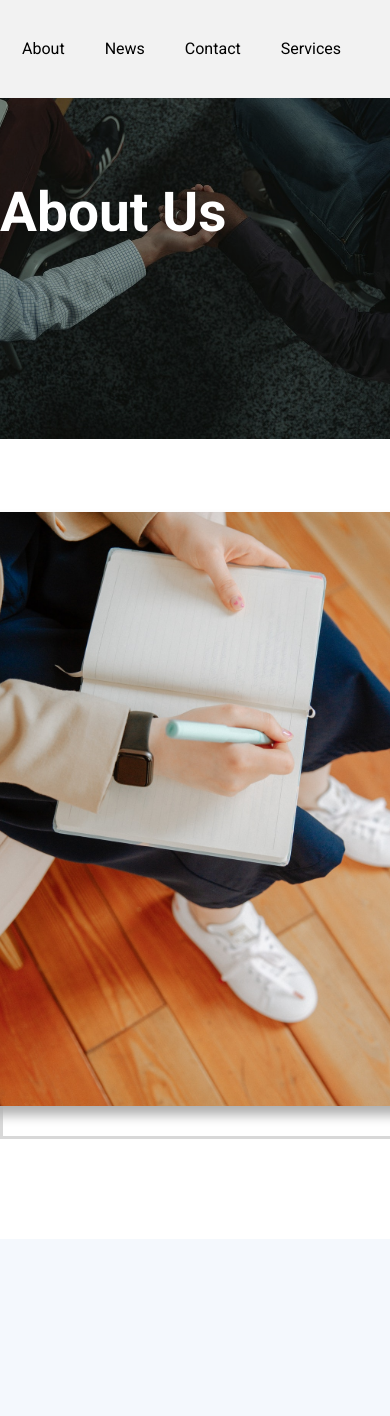
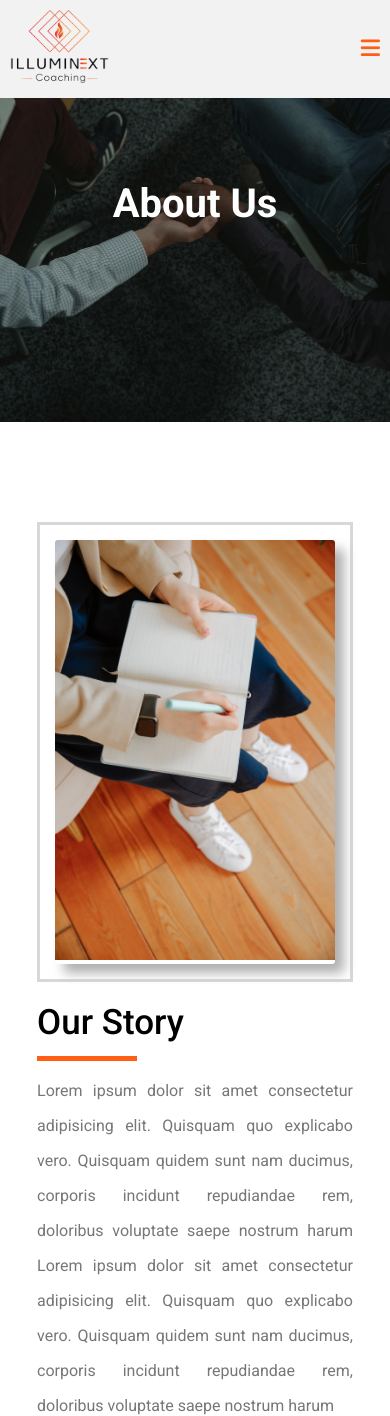
Before and after one commit to ondev97/Illuminext, a Django app: page /about/ in a window 390 px wide; the page is wider, and only the part inside the window is pictured. Shown: the top 1416 px of that part. Run offline with Django 3.2, Linux system fonts and the light colour scheme; some libraries are stand-ins or nearby versions.

Commit message:
commit before changes from osada

```diff
--- a/main/templates/main/about.html
+++ b/main/templates/main/about.html
@@ -7,8 +7,8 @@
     <meta name="viewport" content="width=device-width, initial-scale=1.0" />
     <link rel="stylesheet" href="{% static 'css/index.css' %}" />
     <link rel="stylesheet" href="{% static 'css/about.css' %}" />
-    <link rel="stylesheet" href="{% static 'css/media/index-media.css' %}" />
-    <link rel="stylesheet" href="{% static 'css/media/about-media.css' %}" />
+    <link rel="stylesheet" href="{% static 'css/media_queries/index-media.css' %}" />
+    <link rel="stylesheet" href="{% static 'css/media_queries/about-media.css' %}" />
     <title>Illuminext</title>
     <script
     src="https://kit.fontawesome.com/4f6c585cf2.js"
--- a/main/templates/main/contact.html
+++ b/main/templates/main/contact.html
@@ -9,8 +9,8 @@
     <link rel="stylesheet" href="{% static 'css/index.css' %}" />
     <link rel="stylesheet" href="{% static 'css/about.css' %}" />
     <link rel="stylesheet" href="{% static 'css/contact.css' %}" />
-    <link rel="stylesheet" href="{% static 'css/media/index-media.css' %}" />
-    <link rel="stylesheet" href="{% static 'css/media/contact-media.css' %}" />
+    <link rel="stylesheet" href="{% static 'css/media_queries/index-media.css' %}" />
+    <link rel="stylesheet" href="{% static 'css/media_queries/contact-media.css' %}" />
 
     <script
       src="https://kit.fontawesome.com/4f6c585cf2.js"
--- a/main/templates/main/index.html
+++ b/main/templates/main/index.html
@@ -7,7 +7,7 @@
     <meta name="viewport" content="width=device-width, initial-scale=1.0" />
     <title>Illumiext</title>
     <link rel="stylesheet" href="{% static 'css/index.css' %}" />
-    <link rel="stylesheet" href="{% static 'css/media/index-media.css' %}" />
+    <link rel="stylesheet" href="{% static 'css/media_queries/index-media.css' %}" />
     <script
       src="https://kit.fontawesome.com/4f6c585cf2.js"
       crossorigin="anonymous"
--- a/main/templates/main/news.html
+++ b/main/templates/main/news.html
@@ -8,9 +8,9 @@
     <link rel="stylesheet" href="{% static 'css/index.css' %}" />
     <link rel="stylesheet" href="{% static 'css/about.css' %}" />
     <link rel="stylesheet" href="{% static 'css/news.css' %}" />
-    <link rel="stylesheet" href="{% static 'css/media/index-media.css' %}" />
-    <link rel="stylesheet" href="{% static 'css/media/about-media.css' %}" />
-    <link rel="stylesheet" href="{% static 'css/media/news-media.css' %}" />
+    <link rel="stylesheet" href="{% static 'css/media_queries/index-media.css' %}" />
+    <link rel="stylesheet" href="{% static 'css/media_queries/about-media.css' %}" />
+    <link rel="stylesheet" href="{% static 'css/media_queries/news-media.css' %}" />
     <title>Illuminext</title>
     <script
     src="https://kit.fontawesome.com/4f6c585cf2.js"
--- a/main/templates/main/services.html
+++ b/main/templates/main/services.html
@@ -9,8 +9,8 @@
     <link rel="stylesheet" href="{% static 'css/index.css' %}" />
     <link rel="stylesheet" href="{% static 'css/about.css' %}" />
     <link rel="stylesheet" href="{% static 'css/services.css' %}" />
-    <link rel="stylesheet" href="{% static 'css/media/index-media.css' %}" />
-    <link rel="stylesheet" href="{% static 'css/media/service-media.css' %}" />
+    <link rel="stylesheet" href="{% static 'css/media_queries/index-media.css' %}" />
+    <link rel="stylesheet" href="{% static 'css/media_queries/service-media.css' %}" />
     <script
       src="https://kit.fontawesome.com/4f6c585cf2.js"
       crossorigin="anonymous"
--- a/main/views.py
+++ b/main/views.py
@@ -16,3 +16,8 @@
 
 def services(request):
     return render(request,template_name='main/services.html')
+
+def contactform(request):
+    if request.method == 'POST':
+        name = request.get('name')
+        email = request.get('email')
--- /dev/null
+++ b/static/css/media_queries/about-media.css
@@ -0,0 +1,26 @@
+@media screen and (max-width: 1200px) {
+  .inpd .blog {
+    flex-wrap: wrap;
+  }
+}
+@media screen and (max-width: 920px) {
+  .inpd .blog {
+    flex-direction: column;
+    align-items: center;
+  }
+  .inpd .blog .blogcard {
+    max-width: 450px;
+    margin-bottom: 20px;
+  }
+}
+@media screen and (max-width: 350px) {
+  .inpd .blog .blogcard .cont h1 {
+    font-size: 20px;
+  }
+  .inpd .blog .blogcard .cont p {
+    font-size: 13px;
+  }
+  .inpd .blog .blogcard .cont a {
+    font-size: 13px;
+  }
+}
--- /dev/null
+++ b/static/css/media_queries/index-media.css
@@ -0,0 +1,198 @@
+@media screen and (max-width: 1300px) {
+  .second .main {
+    width: 90%;
+    flex-wrap: wrap;
+  }
+  .second .column:nth-child(1) {
+    flex: 1;
+    margin-right: 65px;
+  }
+  .clientsaysec .main {
+    width: 90%;
+  }
+  .second .mainwor .ro .column {
+    margin: 0;
+  }
+  footer .main {
+    width: 95%;
+    flex-wrap: wrap;
+    justify-content: center;
+  }
+  footer .main .column {
+    margin-bottom: 20px;
+  }
+  .hero .hesec .main {
+    width: 90%;
+  }
+}
+@media screen and (max-width: 1200px) {
+  .counter .main {
+    width: 100%;
+  }
+}
+@media screen and (max-width: 1020px) {
+  .second .mainwor .ro {
+    flex-direction: column;
+  }
+  .second .mainwor .ro .column {
+    flex-wrap: wrap;
+  }
+}
+@media screen and (max-width: 950px) {
+  .second .main {
+    flex-direction: column;
+    align-items: center;
+  }
+  .second .column:nth-child(1) {
+    flex: 1;
+    margin-right: 0;
+    margin-bottom: 65px;
+  }
+  .cover .content {
+    width: 90%;
+  }
+  .clientsaysec .main {
+    flex-direction: column;
+  }
+  .clientsaysec .main .main-column .card .pic {
+    height: initial;
+  }
+  .second .main .container .rw .co {
+    flex: 0.8;
+    margin-bottom: 8px;
+  }
+  .second .fdc .team .colu {
+    flex-direction: column;
+  }
+  .second .fdc .team .colu .social ul {
+    width: 80%;
+    justify-content: space-evenly;
+  }
+  .second .fdc .team .colu .teamimg {
+    margin-right: 0;
+  }
+}
+@media screen and (max-width: 794px) {
+  nav .menu {
+    display: none;
+  }
+  nav .mobmenu {
+    display: block;
+  }
+  .hero .hesec .main .content {
+    text-align: center;
+    width: 450px;
+  }
+  .second .column .pht-frame {
+    width: 100%;
+  }
+  .second .fdc .team {
+    flex-direction: column;
+  }
+  .second .fdc .team .colu {
+    min-height: 50vh;
+  }
+  .counter .main {
+    flex-wrap: wrap;
+  }
+}
+@media screen and (max-width: 600px) {
+  .second .smgrid .sec {
+    flex-direction: column;
+  }
+  .second .smgrid .sec .column {
+    text-align: center;
+  }
+  .second .smgrid .sec .column .icon {
+    float: initial;
+    margin-bottom: 8px;
+    margin-right: 0;
+  }
+  .second .smgrid .sec .column .cont p {
+    text-align: center;
+  }
+  .second .column:nth-child(1) {
+    margin-bottom: 20px;
+  }
+  .second .smgrid .sec {
+    margin-bottom: 20px;
+  }
+}
+@media screen and (max-width: 500px) {
+  .hero .hesec .main .content {
+    width: 100%;
+  }
+  .hero .hesec h1 {
+    font-size: 40px;
+    text-align: center;
+  }
+  .second .column {
+    width: 90%;
+  }
+  .second .column .pht-frame {
+    padding: 15px;
+    height: auto;
+  }
+  .second .column .pht-frame .pht {
+    margin: 0;
+  }
+  .clientsaysec .main .main-column .card {
+    flex-direction: column;
+  }
+  .second .mainwor .ro .column {
+    flex-direction: column;
+  }
+  .second .mainwor .ro .column .section {
+    width: 100%;
+  }
+  .second .mainwor .ro .column {
+    width: 100%;
+  }
+  .second .main .container .rw {
+    flex-direction: column;
+    justify-content: center;
+    align-items: center;
+  }
+}
+@media screen and (max-width: 400px) {
+  .counter .main {
+    flex-direction: column;
+  }
+  .counter .main .column {
+    border: none;
+    margin-bottom: 15px;
+  }
+}
+@media screen and (max-width: 300px) {
+  .cover .content h1 {
+    font-size: 30px;
+  }
+  .cover .content button {
+    font-size: 13px;
+    padding: 10px;
+  }
+  .clientsaysec .main .main-column .card .cardcont {
+    padding: 15px;
+  }
+  .clientsaysec .main .main-column .card .cardcont h3 {
+    font-size: 15px;
+    line-height: 25px;
+  }
+  .second .mainwor .ro .column .section h1 {
+    font-size: 80px;
+  }
+  .second .mainwor .ro .column .section h2 {
+    font-size: 20px;
+  }
+  .second .mainwor .ro .column .section {
+    padding: 150px 0;
+  }
+}
+@media screen and (max-width: 260px) {
+  .hero .hesec .buts button {
+    width: 150px;
+  }
+  .cover .content h1 {
+    word-break: break-all;
+  }
+}
```
Also changed, not shown: main/models.py (+28 -3 lines), static/css/media_queries/contact-media.css (added, +47 -0 lines), static/css/media_queries/news-media.css (added, +10 -0 lines), static/css/media_queries/service-media.css (added, +23 -0 lines).
